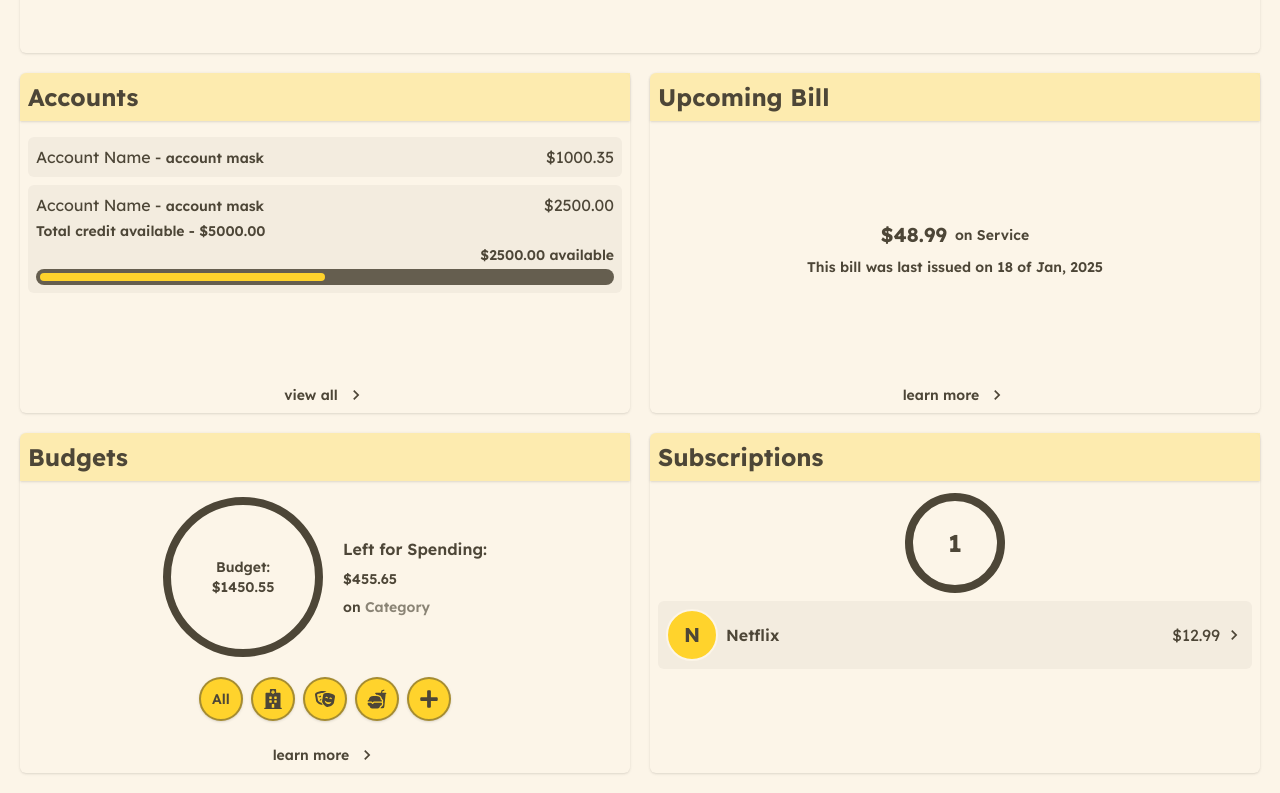
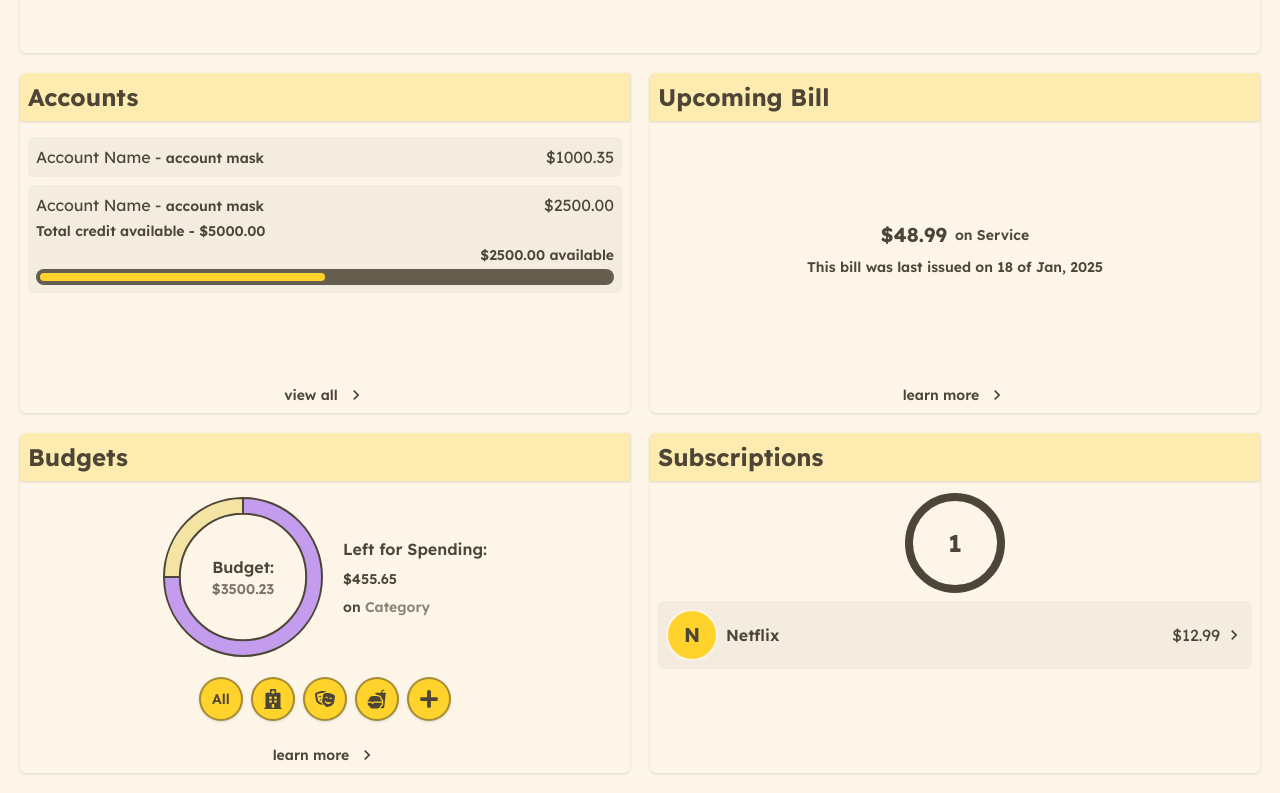
Before and after one commit to andresfromero328/moneyTrack_V2, a Next.js app: page / in a window 1280 px wide. Shown: the part 477-1270 px from the top of the page. Built offline with nearby package versions, Linux system fonts and the light colour scheme; no server answers.

Commit message:
testing chart

```diff
--- a/components/pages/dashboard/budgets/BudgetRadialChart.tsx
+++ b/components/pages/dashboard/budgets/BudgetRadialChart.tsx
@@ -1,11 +1,72 @@
-import React from "react";
+"use client";
+
+import { Doughnut } from "react-chartjs-2";
+import {
+  Chart as ChartJS,
+  ArcElement,
+  Tooltip,
+  Legend,
+  ChartData,
+  ChartOptions,
+} from "chart.js";
+import { colorGenerator } from "@/lib/colorGenerator";
+
+ChartJS.register(ArcElement, Tooltip, Legend);
 
 const BudgetRadialChart = () => {
+  const progressValue = 75;
+
+  const data: ChartData<"doughnut"> = {
+    labels: ["Already spent", "Left to spend"],
+    datasets: [
+      {
+        data: [progressValue, 100 - progressValue],
+        backgroundColor: colorGenerator(2),
+        borderColor: ["#4d4637"],
+        borderWidth: 2,
+      },
+    ],
+  };
+
+  const options: ChartOptions<"doughnut"> = {
+    responsive: true,
+    maintainAspectRatio: false,
+    cutout: "80%",
+    plugins: {
+      tooltip: {
+        titleFont: {
+          size: 14,
+          family: "Lexend, sans-serif",
+        },
+        bodyFont: {
+          size: 14,
+          family: "Lexend, sans-serif",
+        },
+      },
+      legend: {
+        display: false,
+      },
+    },
+  };
+
   return (
-    <div className="relative w-40 h-40 rounded-full border-8 border-secondary">
-      <div className="absolute top-1/2 left-1/2 transform -translate-x-1/2 -translate-y-1/2 flex flex-col items-center">
-        <small>Budget:</small>
-        <small>$1450.55</small>
+    <div className="relative w-40 h-40">
+      <Doughnut
+        id="dashboard-budgets-radial-chart"
+        data={data}
+        options={options}
+        className="z-10"
+      />
+      <div
+        id="budget-info-summary"
+        className="absolute top-1/2 left-1/2 transform -translate-x-1/2 -translate-y-1/2 text-white text-xl font-bold"
+      >
+        <div className="flex flex-col items-center">
+          <p className="font-semibold">Budget:</p>
+          <small id="budget-amount" className="text-secondary/75">
+            $3500.23
+          </small>
+        </div>
       </div>
     </div>
   );
--- a/components/pages/dashboard/spending/SpendingAreaChart.tsx
+++ b/components/pages/dashboard/spending/SpendingAreaChart.tsx
@@ -33,7 +33,7 @@ const SpendingAreaChart = () => {
     datasets: [
       {
         data: [300, 400, 500, 700, 600, 800],
-        backgroundColor: "rgba(255, 211, 44, .25)",
+        backgroundColor: "rgba(255, 211, 44, .45)",
         borderColor: "rgba(77, 70, 55, 1)",
         pointRadius: 5,
         tension: 0.4,
@@ -92,9 +92,13 @@ const SpendingAreaChart = () => {
       <h2 className="bg-accent/30 p-2 rounded-tl-md shadow-sm">
         Monthly Spending
       </h2>
-      {/* <small className="flex-1 grid place-items-center">[area chart]</small> */}
+
       <div className="w-full h-60 p-2">
-        <Line id="speding-line-chart" data={data} options={options} />
+        <Line
+          id="-dashboard-spending-line-chart"
+          data={data}
+          options={options}
+        />
       </div>
     </div>
   );
--- /dev/null
+++ b/lib/colorGenerator.tsx
@@ -0,0 +1,17 @@
+export const colorGenerator = (count: number): string[] => {
+  const colors = new Set<string>();
+  let hue = Math.random() * 360;
+
+  while (colors.size < count) {
+    hue = (hue + 137.508) % 360;
+    const saturation = 60 + Math.random() * 20;
+    const lightness = 75 + Math.random() * 10;
+
+    const color = `hsl(${hue.toFixed(0)}, ${saturation.toFixed(
+      0
+    )}%, ${lightness.toFixed(0)}%)`;
+    colors.add(color);
+  }
+
+  return Array.from(colors);
+};
```
